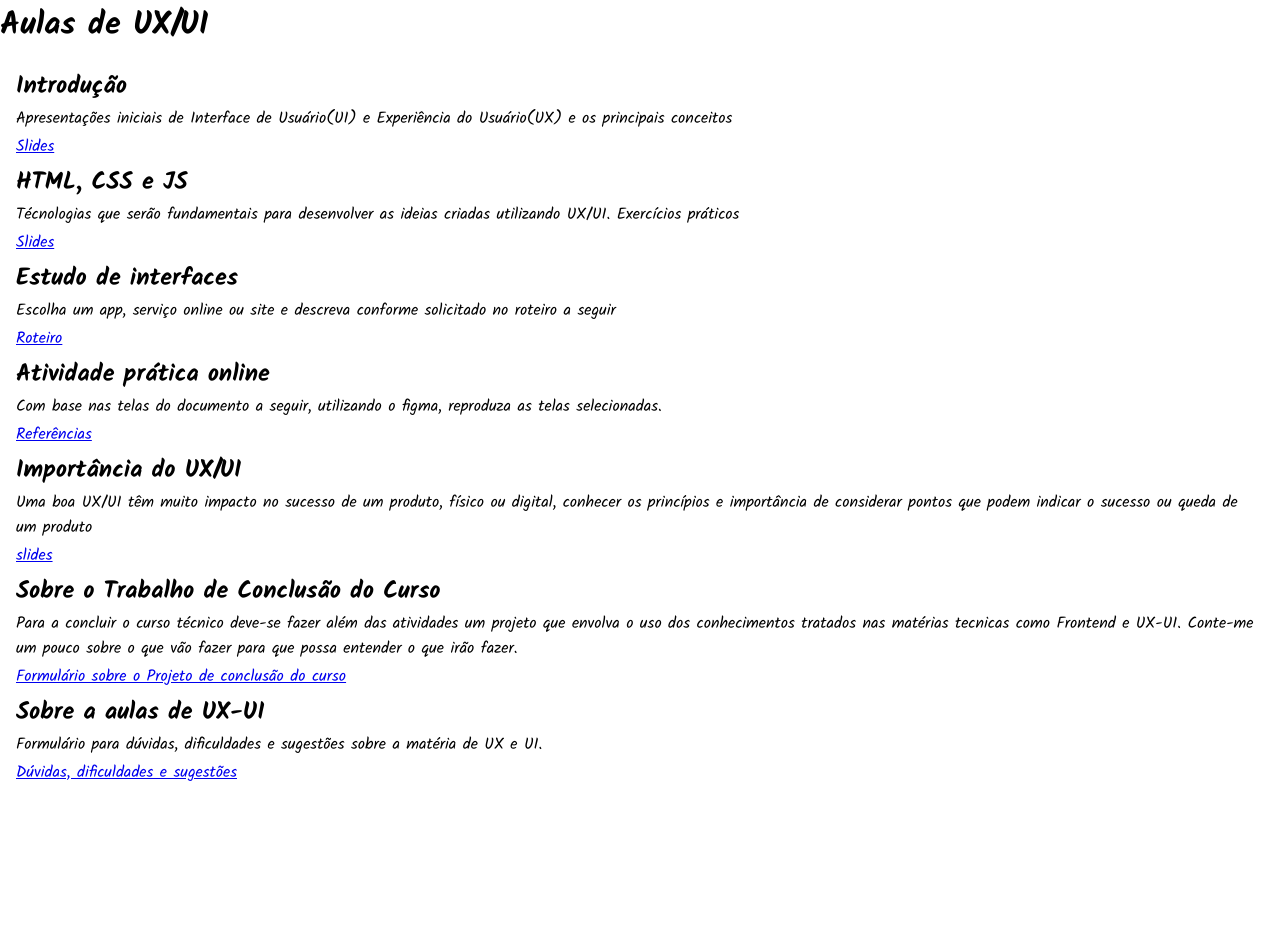
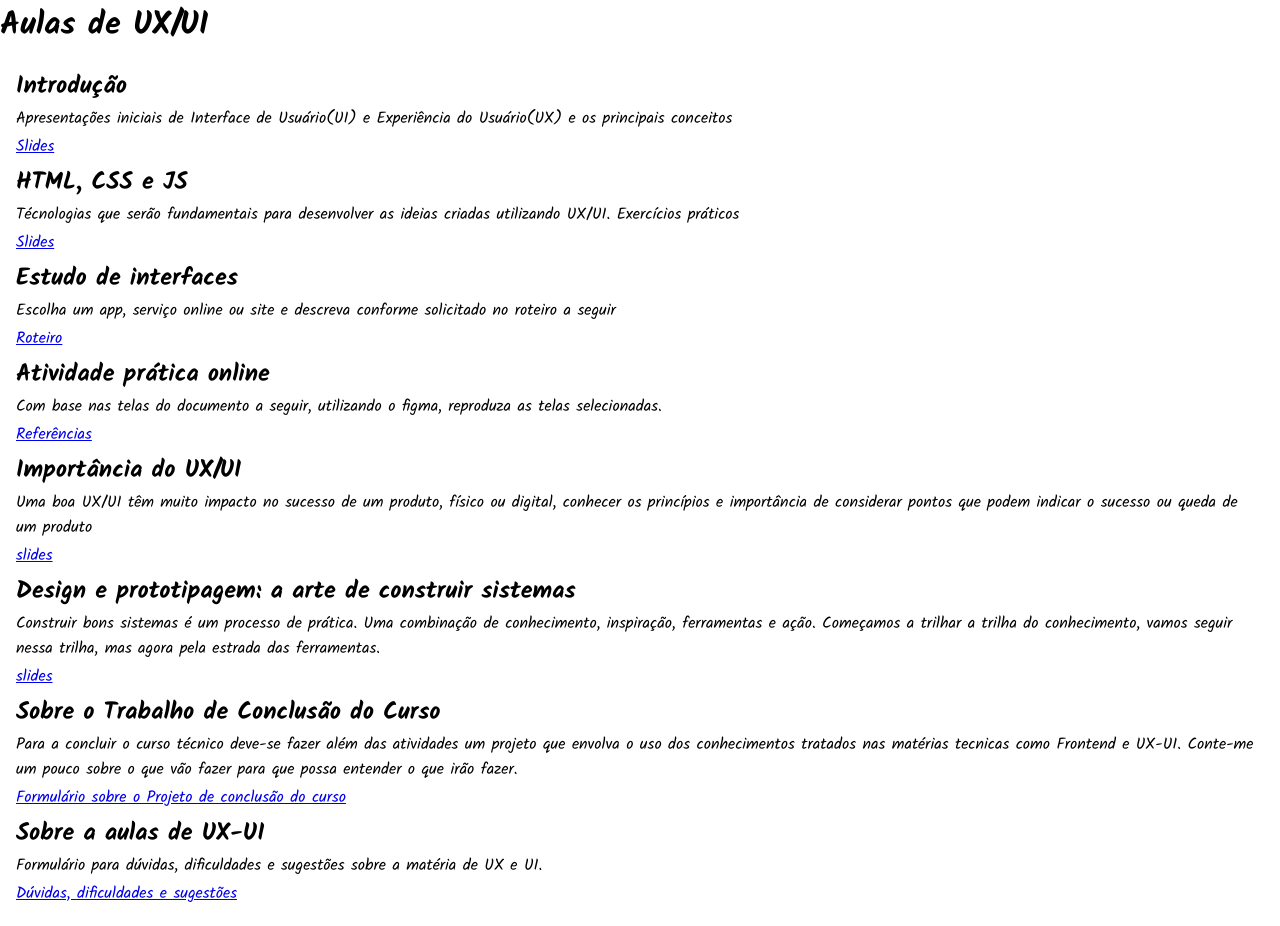
Before and after one commit to robsonbs/efg-renato-souza, a Next.js app: page / in a window 1280 px wide. Before the commit the page ends 805 px from the top, so only its background shows below. Built offline with nearby package versions, Linux system fonts and the light colour scheme.

Commit message:
chore: update files

```diff
--- a/pages/index.js
+++ b/pages/index.js
@@ -76,6 +76,22 @@ function Home() {
           </a>
         </article>
         <article>
+          <h2>Design e prototipagem: a arte de construir sistemas</h2>
+          <span>
+            Construir bons sistemas é um processo de prática. Uma combinação de
+            conhecimento, inspiração, ferramentas e ação. Começamos a trilhar a
+            trilha do conhecimento, vamos seguir nessa trilha, mas agora pela
+            estrada das ferramentas.
+          </span>
+          <a
+            href="files/ux-ui-aula004.pdf"
+            target="_blank"
+            rel="noopener noreferrer"
+          >
+            slides
+          </a>
+        </article>
+        <article>
           <h2>Sobre o Trabalho de Conclusão do Curso</h2>
           <span>
             Para a concluir o curso técnico deve-se fazer além das atividades um
```
Also changed, not shown: 2 other files (tests, documents, lock files or other folders).
